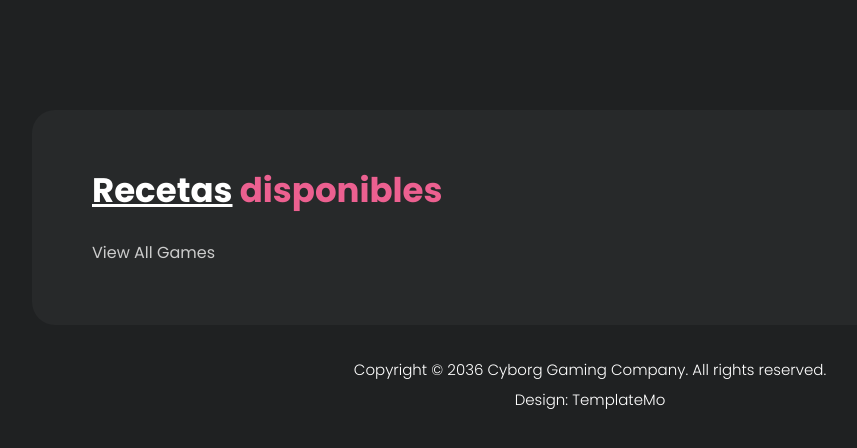
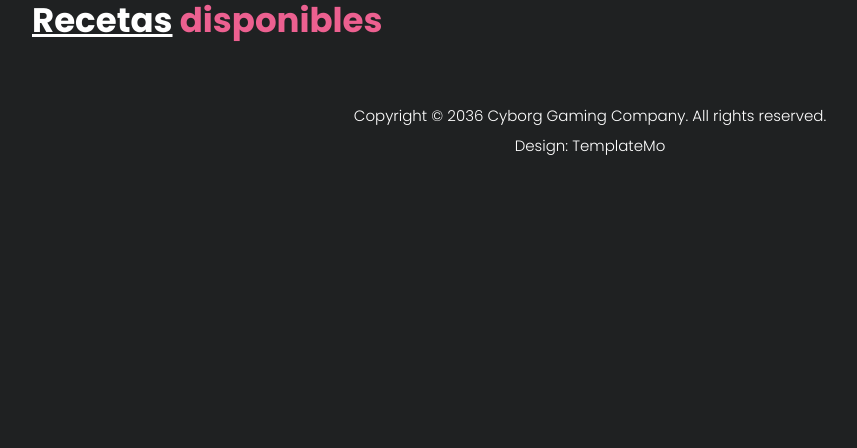
Before and after one commit to MariamGutierrez/CyberRecipes, a FastAPI app: page / in a window 1280 px wide. Shown: the top 448 px of the page, without its empty margins (50-907 px from the left). Run offline with FastAPI, Linux system fonts and the light colour scheme; data that the repository does not hold is empty; some libraries are stand-ins or nearby versions.

Commit message:
arreglo 2

```diff
--- a/templates/recetas/browse.html
+++ b/templates/recetas/browse.html
@@ -85,27 +85,16 @@ https://templatemo.com/tm-579-cyborg-gaming
         <div class="container">
           <div class="row">
             <div class="col-lg-12">
-        <div class="page-content">
-
-          <!-- ***** Featured Games Start ***** -->
-          <div class="row">
-                <div class="col-lg-12">
               <div class="heading-section">
                 <h4><em>Recetas</em> disponibles</h4>
               </div>
               <div class="row" id="receta-list"></div>
             </div>
-                <div class="text-button">
-                  <a href="profile.html">View All Games</a>
           </div>
         </div>
-            </div>
-          </div>
+
+
           <!-- ***** Featured Games End ***** -->
-        </div>
-      </div>
-    </div>
-  </div>
 
   <footer>
     <div class="container">
```
Lines whose indentation alone changed are shown as unchanged.
